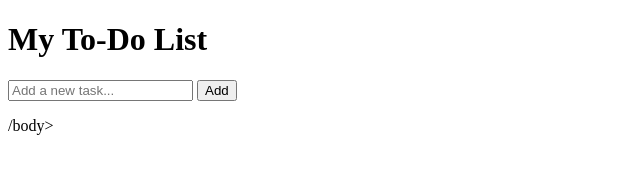
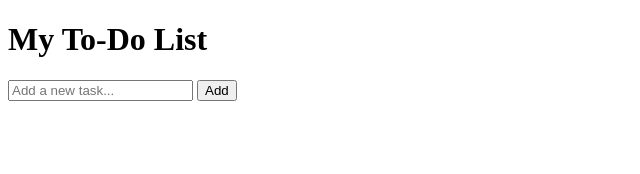
Before and after one commit to Abdurrahmansheikh9044/todo-app, a plain HTML site: page index.html in a window 1280 px wide. Shown: the full height of the page, 0-640 px from the left. Drawn offline with Linux system fonts and the light colour scheme.

Commit message:
Fix typo in index.html

```diff
--- a/index.html
+++ b/index.html
@@ -14,5 +14,5 @@
     <ul id="taskList"></ul>
   </div>
  <script src="script.js" defer></script>
-/body>
+<body>
 </html>
```
